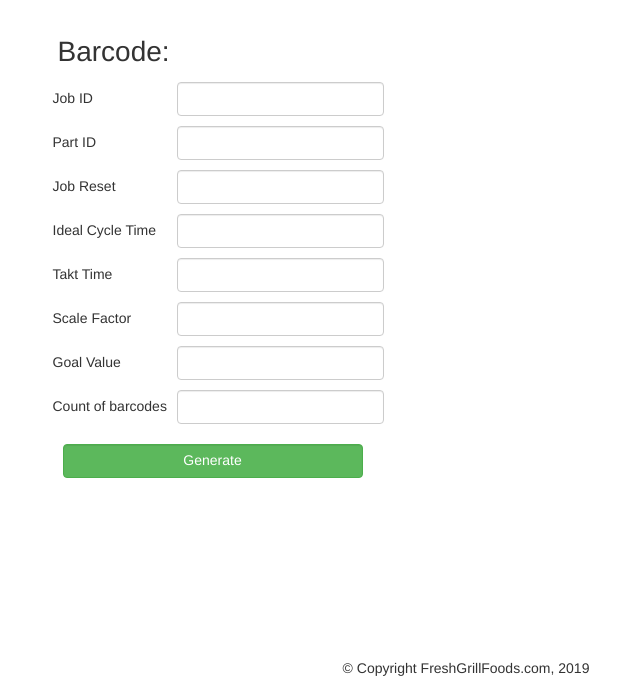
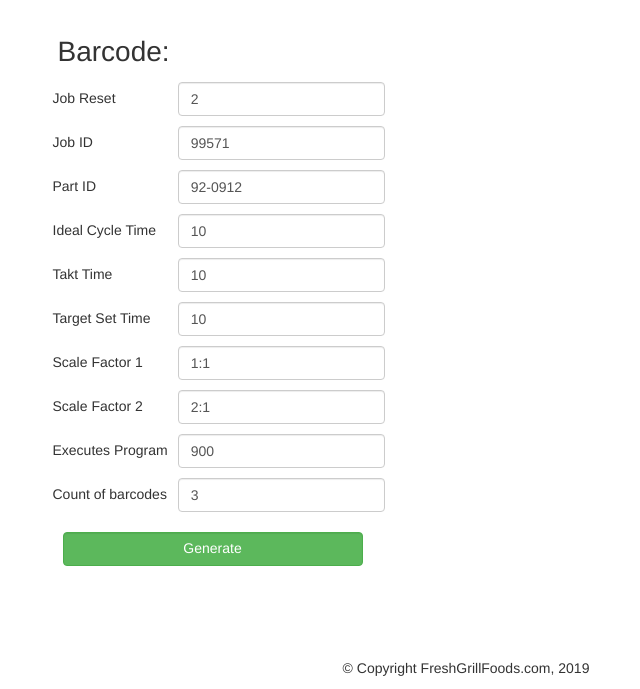
Before and after one commit to alexeib2018/barcodes, a Django app: page /index/ in a window 1280 px wide. Shown: the part 111-800 px from the top of the page, without its empty margins (174-814 px from the left). Run offline with Django 3.2, Linux system fonts and the light colour scheme.

Commit message:
updated index page

```diff
--- a/barcodes/templates/barcodes/index.html
+++ b/barcodes/templates/barcodes/index.html
@@ -61,6 +61,16 @@
                     <table>
                         <tr>
                             <td>
+                                Job Reset
+                            </td>
+                            <td>
+                                <input type="text"
+                                   class="form-control"
+                                   v-model="job_reset" />
+                            </td>
+                        </tr>
+                        <tr>
+                            <td>
                                 Job ID
                             </td>
                             <td>
@@ -77,16 +87,6 @@
                                 <input type="text"
                                    class="form-control"
                                    v-model="part_id" />
-                            </td>
-                        </tr>
-                        <tr>
-                            <td>
-                                Job Reset
-                            </td>
-                            <td>
-                                <input type="text"
-                                   class="form-control"
-                                   v-model="job_reset" />
                             </td>
                         </tr>
                         <tr>
@@ -111,22 +111,42 @@
                         </tr>
                         <tr>
                             <td>
-                                Scale Factor
+                                Target Set Time
                             </td>
                             <td>
                                 <input type="text"
                                    class="form-control"
-                                   v-model="scale_factor" />
+                                   v-model="target_set_time" />
                             </td>
                         </tr>
                         <tr>
                             <td>
-                                Goal Value
+                                Scale Factor 1
                             </td>
                             <td>
                                 <input type="text"
                                    class="form-control"
-                                   v-model="goal_value" />
+                                   v-model="scale_factor1" />
+                            </td>
+                        </tr>
+                        <tr>
+                            <td>
+                                Scale Factor 2
+                            </td>
+                            <td>
+                                <input type="text"
+                                   class="form-control"
+                                   v-model="scale_factor2" />
+                            </td>
+                        </tr>
+                        <tr>
+                            <td>
+                                Executes Program
+                            </td>
+                            <td>
+                                <input type="text"
+                                   class="form-control"
+                                   v-model="executes_program" />
                             </td>
                         </tr>
                         <tr>
@@ -182,25 +202,30 @@
             el: '#app',
             data: function() {
                 return {
-                    job_id: '',
-                    part_id: '',
-                    job_reset: '',
-                    ideal_cycle_time: '',
-                    takt_time: '',
-                    scale_factor: '',
-                    goal_value: '',
-                    count_of_barcodes: ''
+                    job_reset: '2',
+                    job_id: '99571',
+                    part_id: '92-0912',
+                    ideal_cycle_time: '10',
+                    takt_time: '10',
+                    target_set_time: '10',
+                    scale_factor1: '1:1',
+                    scale_factor2: '2:1',
+                    executes_program: '900',
+                    count_of_barcodes: '3'
                 }
             },
             methods: {
                 generate_barcode: function() {
-                    var url='/cgi/app.pl?job_id=' + this.job_id
+                    var url='/barcodes/generate?'
+                    url += 'job_reset=' + this.job_reset
+                    url += '&job_id=' + this.job_id
                     url += '&part_id=' + this.part_id
-                    url += '&job_reset=' + this.job_reset
                     url += '&ideal_cycle_time=' + this.ideal_cycle_time
                     url += '&takt_time=' + this.takt_time
-                    url += '&scale_factor=' + this.scale_factor
-                    url += '&goal_value=' + this.goal_value
+                    url += '&target_set_time=' + this.target_set_time
+                    url += '&scale_factor1=' + this.scale_factor1
+                    url += '&scale_factor2=' + this.scale_factor2
+                    url += '&executes_program=' + this.executes_program
                     url += '&count_of_barcodes=' + this.count_of_barcodes
                     document.location.href = url
                 }
```
